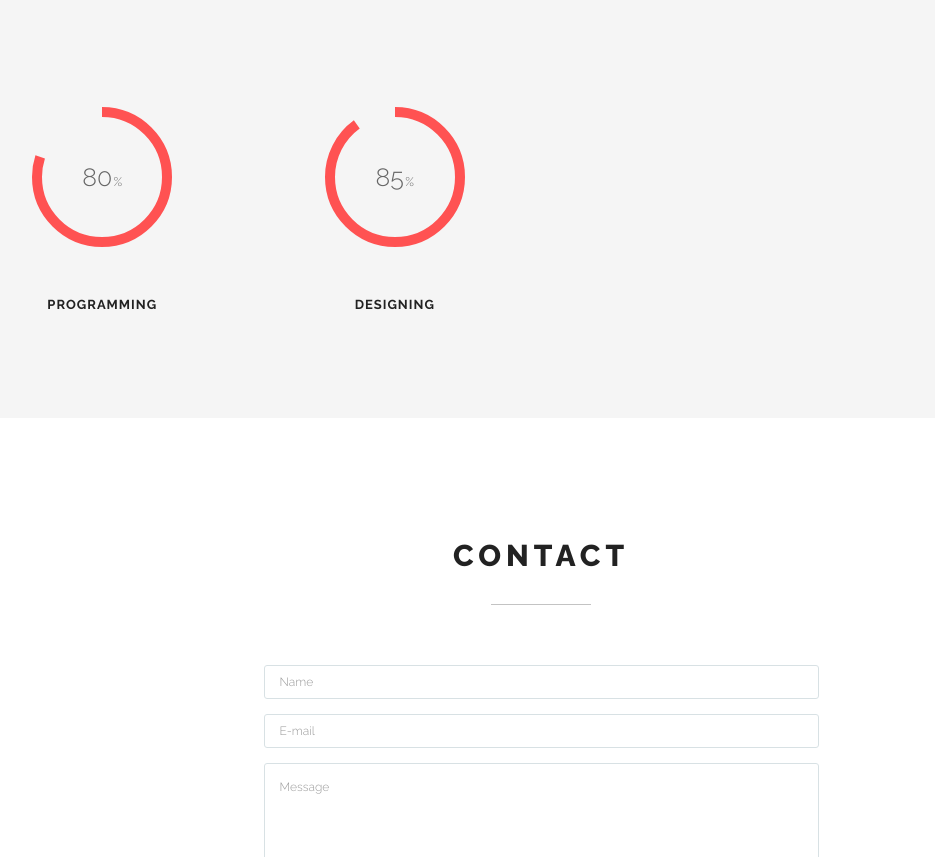
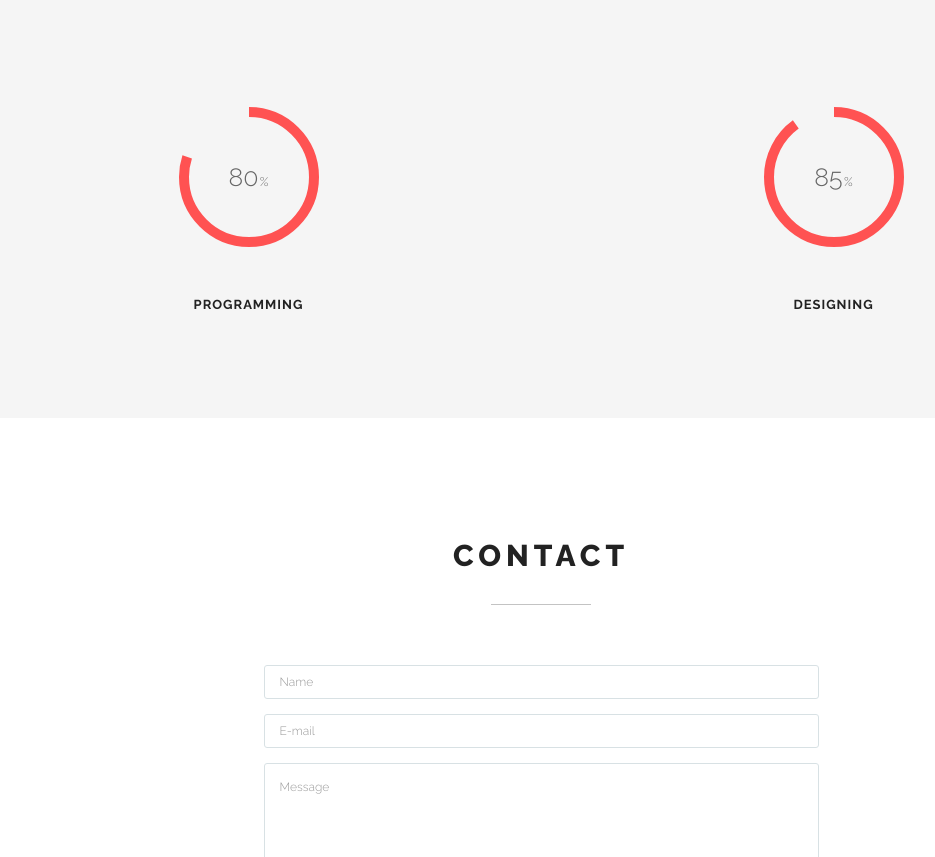
Before and after one commit to jooyiel/jooyiel.github.io, a plain HTML site: page index.html in a window 1280 px wide. Shown: the part 2197-3054 px from the top of the page, without its empty margins (99-1034 px from the left). Drawn offline with Linux system fonts and the light colour scheme.

Commit message:
update index.html
adjust some divider

```diff
--- a/index.html
+++ b/index.html
@@ -203,7 +203,7 @@
                                 <h2 class="pfblock-title">Services + Skills</h2>
                                 <div class="pfblock-line"></div>
                                 <div class="pfblock-subtitle">
-                                    I am web programmer offering website development service, some of the website that I do is accomplish by PHP and MySQL. HTML, CSS and JQuery for some effects in the front-end. I offer fast and reliable web hosting, ongoing support and code debbuging. I am happy to serve you.
+                                    I am web programmer offering website development service, some of the website that I do is accomplish by PHP and MySQL. HTML, CSS and JQuery for some effects in the front-end. I offer fast and reliable web hosting, ongoing support and code debbuging. I am happy to serve you. <br />
                                 </div>
                             </div>
 
@@ -211,13 +211,13 @@
 
                     </div><!-- .row -->
 
-					<div class="col-sm-6 col-md-3 text-center">
+					<div class="col-sm-6 col-md-6 text-center">
 						<span data-percent="80" class="chart easyPieChart" style="width: 140px; height: 140px; line-height: 140px;">
                             <span class="percent">80</span>
                         </span>
 						<h3 class="text-center">Programming</h3>
 					</div>
-					<div class="col-sm-6 col-md-3 text-center">
+					<div class="col-sm-6 col-md-6 text-center">
 						<span data-percent="90" class="chart easyPieChart" style="width: 140px; height: 140px; line-height: 140px;">
                             <span class="percent">85</span>
                         </span>
```
